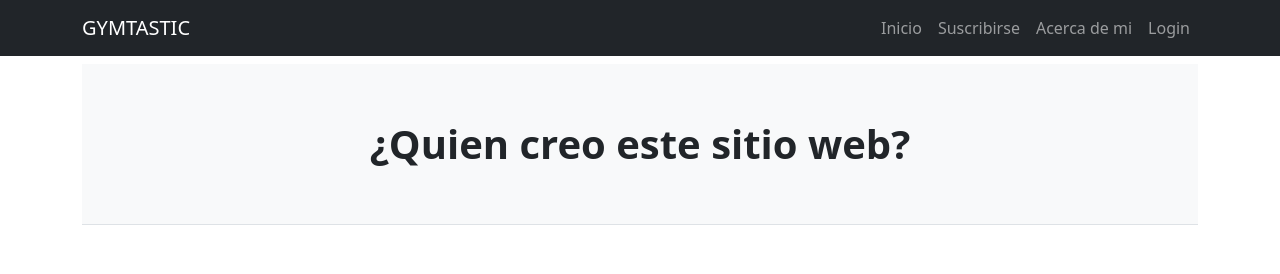
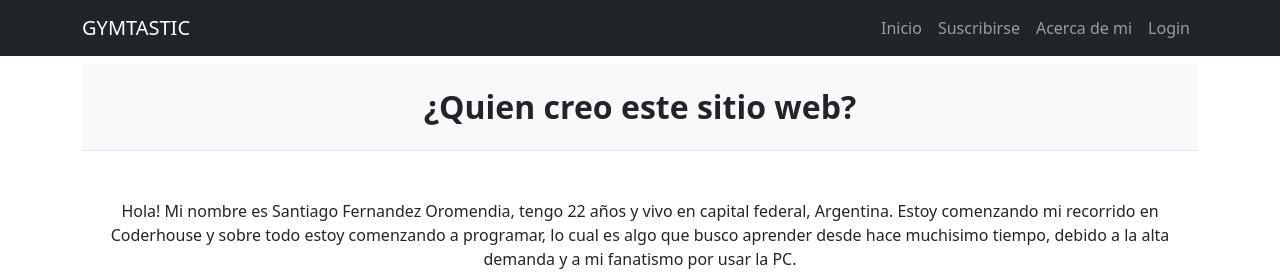
Before and after one commit to Santioromendia/Python, a Django app: page /principal/about in a window 1280 px wide. Shown: the top 274 px of the page. Run offline with Django 5.2, Linux system fonts and the light colour scheme; some libraries are stand-ins or nearby versions.

Commit message:
correcciones

```diff
--- a/mi_segunda_pagina/apps/principal/templates/principal/about.html
+++ b/mi_segunda_pagina/apps/principal/templates/principal/about.html
@@ -12,8 +12,8 @@
     <header class="py-2 bg-light border-bottom mb-2">
 
         <div class="container">
-            <div class="text-center my-5">
-                <h1 class="fw-bolder">¿Quien creo este sitio web?</h1>
+            <div class="text-center my-3">
+                <h2 class="fw-bolder">¿Quien creo este sitio web?</h2>
 
             </div>
 
```
